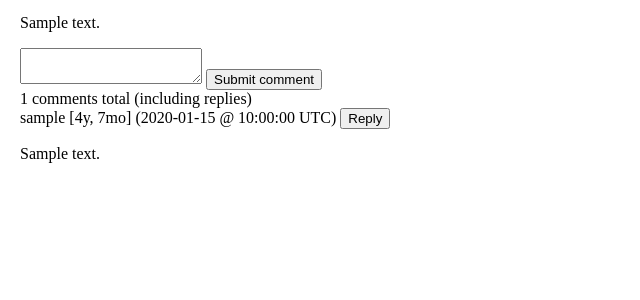
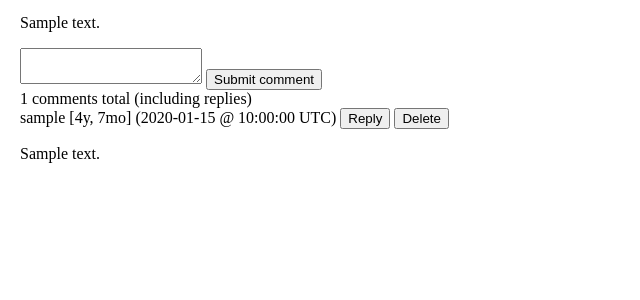
Before and after one commit to resampled/dice, a Django app: page /post/1/1/ in a window 1280 px wide. Shown: the part 169-469 px from the top of the page, without its empty margins (0-640 px from the left). Run offline with Django 5.2, Linux system fonts and the light colour scheme; a user stored in the database is signed in; tables that the repository leaves empty hold one stand-in row (values such as "Sample post").

Commit message:
+button to delete blog comments
might replace this with an icon (at the left)

```diff
--- a/diceblog/blog/templates/blog/blogpost_detail.html
+++ b/diceblog/blog/templates/blog/blogpost_detail.html
@@ -41,6 +41,7 @@
             <span class="cmt-longdt">({{ cmt.order|date:"Y-m-d @ G:i:s" }} UTC)</span>
             {% if user.is_authenticated %}
             <button id="cmt-replybtn-{{ cmt.id }}" onclick="replyToggler('cmt-replyform-{{ cmt.id }}','cmt-replybtn-{{ cmt.id }}','Reply','Close')">Reply</button>
+            {% if user == cmt.author %}<a href="{% url 'comment-delete' pk=cmt.pk %}"><button>Delete</button></a>{% endif %}
             {% endif %}
         </div>
         <p class="cmt-full">{{ cmt.content }}</p>
```
